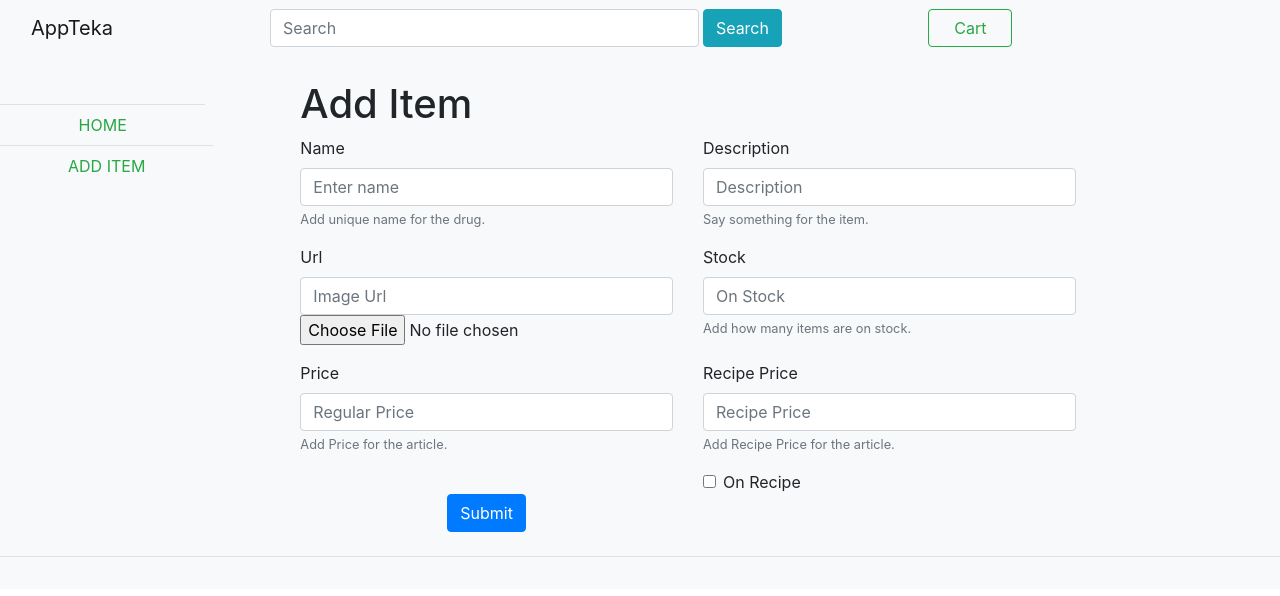
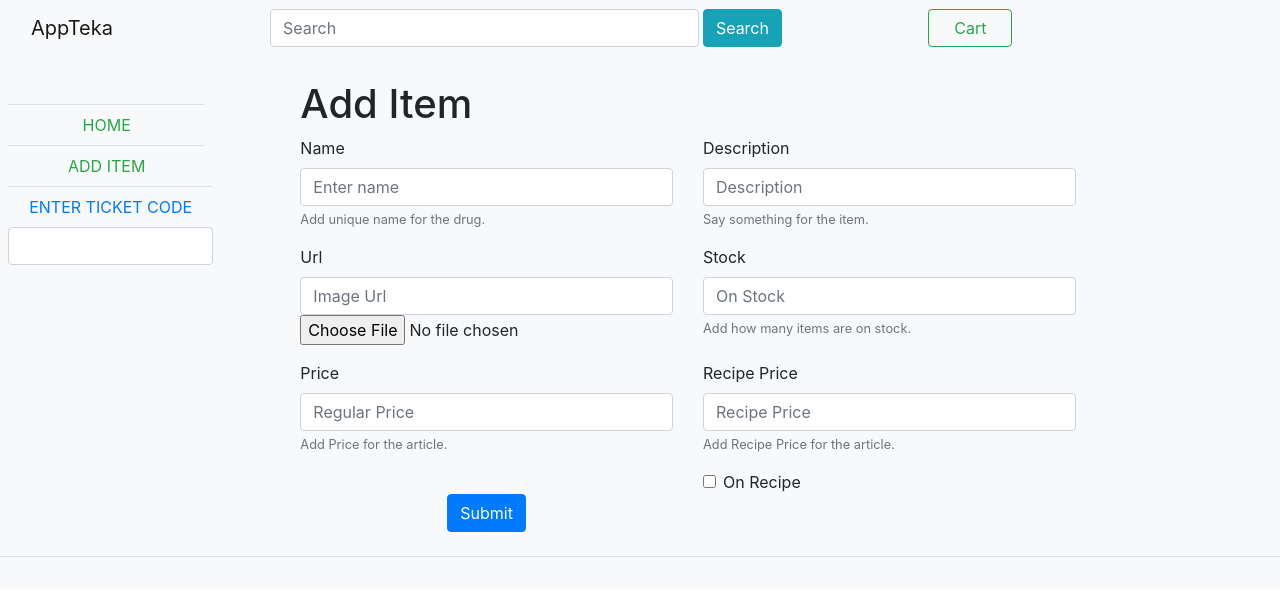
Before and after one commit to temk0/appteka, a React (Create React App) app: page /add-item in a window 1280 px wide. Shown: the top 596 px of the page. Built offline with nearby package versions, Linux system fonts and the light colour scheme; no server answers.

Commit message:
ticket page added

```diff
--- a/src/components/App/App.js
+++ b/src/components/App/App.js
@@ -7,6 +7,7 @@ import {LocationProvider, Router} from "@reach/router";
 import CartPage from "../../pages/CartPage";
 import SideBar from "../Main/SideBar";
 import AddItem from "../../pages/AddItem";
+import TicketPage from"../../pages/TicketPage";
 
 function App() {
 
@@ -48,6 +49,7 @@ function App() {
                   <Main Items={items} itemsInCart={addToCart} path="/" />
                   <CartPage cartItems={cartItems} deleteFromCart={deleteFromCart} path="/cart"/>
                   <AddItem path="/add-item"/>
+                  <TicketPage path="/ticket-page"/>
               </Router>
           </LocationProvider>
           <Footer />
--- a/src/components/Main/SideBar.js
+++ b/src/components/Main/SideBar.js
@@ -6,7 +6,7 @@ import {Link} from "@reach/router";
 
 function SideBar() {
     return (
-        <div className="d-inline-block col-lg-2 pt-5 float-left text-info  text-center p-0 bg-light">
+        <div className="d-inline-block col-lg-2 pl-2 pt-5 float-left text-info  text-center p-0 bg-light">
             <ul className="list-group bg-transparent">
                 <li className="list-inline-item">
                     <Link to="/" className="nav-link border-top text-uppercase  text-success">Home</Link>
@@ -14,9 +14,15 @@ function SideBar() {
                 <li className="list-inline-item">
                     <Link to="/add-item" className="nav-link border-top text-uppercase  text-success">Add Item</Link>
                 </li>
-                {/*<li className="list-inline-item">*/}
-                {/*    <a href="#" className="nav-link border-top text-uppercase text-primary">On Stock</a>*/}
-                {/*</li>*/}
+                <li className="list-inline-item">
+
+
+                    {/*bi bilo interesno ako moze od tuka direkno da se pishe kodot ?*/}
+
+
+                    <Link to="/ticket-page" className="nav-link border-top text-uppercase text-primary">Enter Ticket Code</Link>
+                    <input type="text" className="form-control text-info p-lg-1"/>
+                </li>
                 {/*<li className="list-inline-item">*/}
                 {/*    <a href="#" className="nav-link border-top border-bottom text-uppercase text-primary">All Items</a>*/}
                 {/*</li>*/}
--- /dev/null
+++ b/src/pages/TicketPage.js
@@ -0,0 +1,16 @@
+import React, {useState, useEffect} from 'react';
+
+
+function TicketPage(){
+
+    return(
+        <div>
+
+
+
+
+        </div>
+    );
+
+}
+export default TicketPage
```
